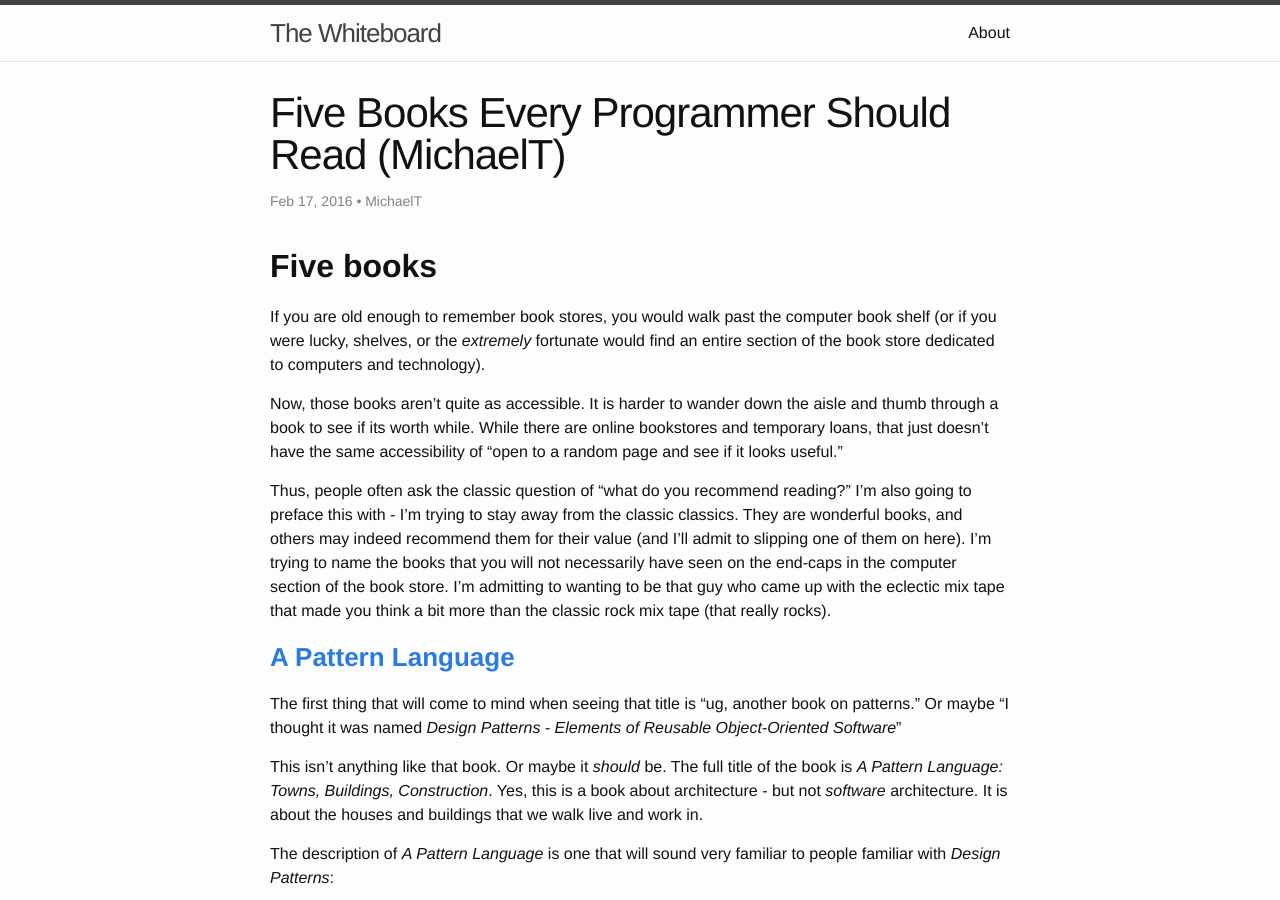
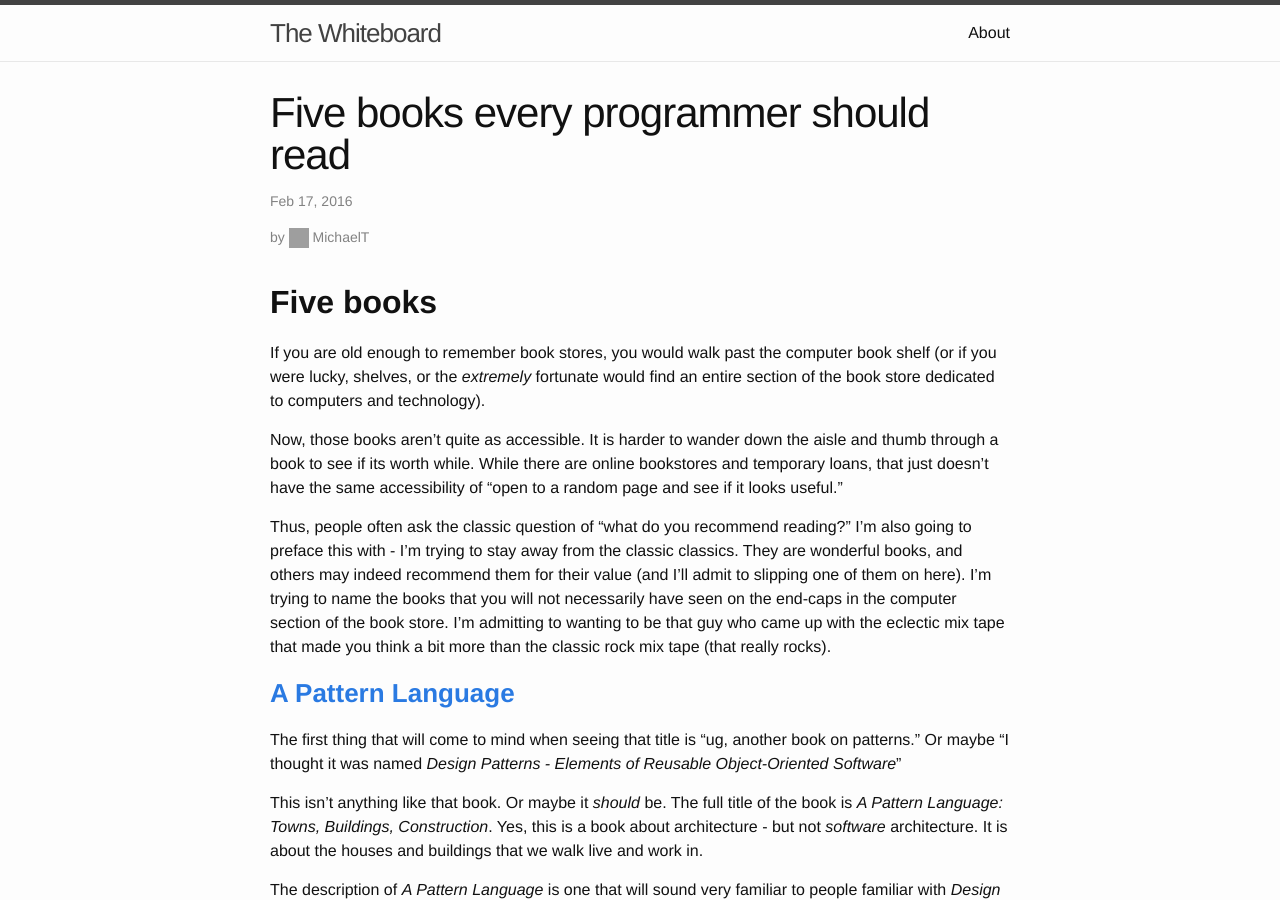
Before and after one commit to the-whiteboard/the-whiteboard.github.io, a Jekyll site: the page built from _posts/2016-02-16-five-books-michaelt.markdown, in a window 1280 px wide and 900 px high. Built offline with Jekyll 4.4.1, drawn with Linux system fonts in a browser that asks for light colours; grey boxes are pictures that could not be loaded.

Commit message:
A bit nicer representation of authors for posts.

```diff
--- /dev/null
+++ b/_data/authors.yml
@@ -0,0 +1,4 @@
+MichaelT:
+    #web: http://shagie.net/
+    gravatar: 5c5509b15c1d77824b8b3be18d8820a3
+    github: shagie
--- a/_layouts/post.html
+++ b/_layouts/post.html
@@ -1,11 +1,19 @@
 ---
 layout: default
 ---
+{% assign author = site.data.authors[page.author] %}
+
 <article class="post" itemscope itemtype="http://schema.org/BlogPosting">
-
   <header class="post-header">
     <h1 class="post-title" itemprop="name headline">{{ page.title }}</h1>
-    <p class="post-meta"><time datetime="{{ page.date | date_to_xmlschema }}" itemprop="datePublished">{{ page.date | date: "%b %-d, %Y" }}</time>{% if page.author %} • <span itemprop="author" itemscope itemtype="http://schema.org/Person"><span itemprop="name">{{ page.author }}</span></span>{% endif %}</p>
+    <p class="post-meta"><time datetime="{{ page.date | date_to_xmlschema }}" itemprop="datePublished">{{ page.date | date: "%b %-d, %Y" }}</time></p>
+    {% if page.author %}
+    <p class="post-meta">by
+    {% if author.gravatar %}<img src="http://s.gravatar.com/avatar/{{ author.gravatar }}?s=20">{% endif %}
+    <span itemprop="author" itemscope itemtype="http://schema.org/Person"><span itemprop="name">{{ page.author }}</span></span>
+    {% if author.web %}(<a href="{{ author.web }}">{{ author.web }}</a>){% endif %}
+    </p>
+    {% endif %}
   </header>
 
   <div class="post-content" itemprop="articleBody">
--- a/_posts/2016-02-16-five-books-michaelt.markdown
+++ b/_posts/2016-02-16-five-books-michaelt.markdown
@@ -1,6 +1,6 @@
 ---
 layout: post
-title:  Five Books Every Programmer Should Read (MichaelT)
+title:  Five books every programmer should read
 date:   2016-02-16 20:56:50 -0600
 categories: book review
 author:	MichaelT
--- a/_posts/2016-02-19-five-languages-michaelt.markdown
+++ b/_posts/2016-02-19-five-languages-michaelt.markdown
@@ -1,6 +1,6 @@
 ---
 layout: post
-title:  Five languages to know (MichaelT)
+title:  Five languages to know
 date:   2016-02-19 17:49:26 -0600
 categories: language
 author:	MichaelT
```
Also changed, not shown: index.html (+4 -4 lines).
